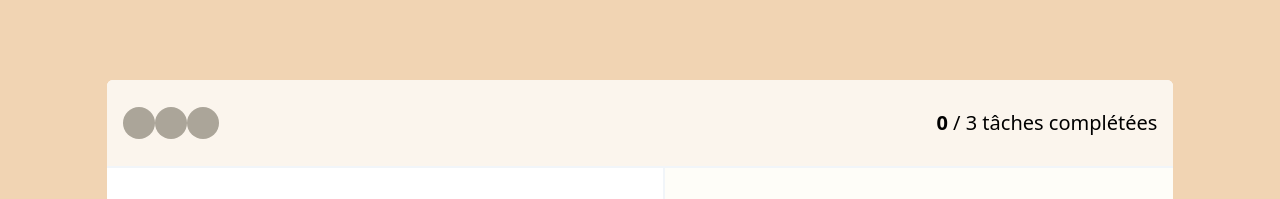
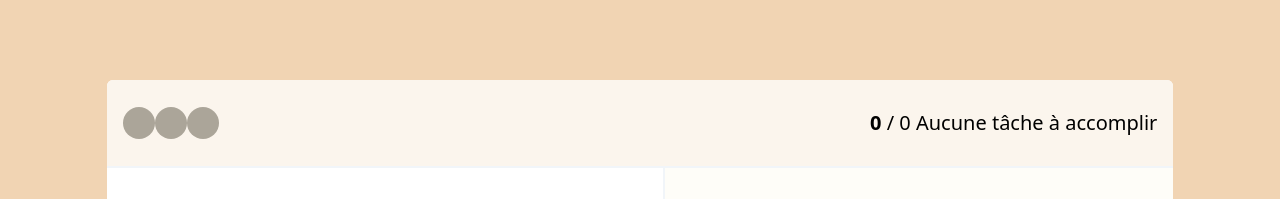
Before and after one commit to jpkamdem/new-todo-app, a React (Vite) app: page / in a window 1280 px wide. Shown: the top 199 px of the page. Built offline with nearby package versions, Linux system fonts and the light colour scheme.

Commit message:
suppression (pas complète), modification header

```diff
--- a/src/components/Dashboard.tsx
+++ b/src/components/Dashboard.tsx
@@ -19,10 +19,10 @@ export default function Dashboard() {
   return (
     <main className="bg-white w-5/6 h-[80dvh] rounded-t-md">
       <div className="flex flex-col h-full">
-        <Header />
+        <Header todos={todos} />
         <section className="grid grid-cols-main h-full min-w-full">
           <div className="border-r-2 border-r-slate-100 overflow-y-scroll overflow-x-hidden">
-            <Todo todos={todos} setTodos={setTodos} setTodo={setTodo} />
+            <Todo todos={todos} setTodos={setTodos} />
           </div>
           <div className="bg-search-field-color p-8">
             <SearchField
--- a/src/components/Header.tsx
+++ b/src/components/Header.tsx
@@ -1,4 +1,6 @@
-export default function Header() {
+import { TodoType } from "./Dashboard";
+
+export default function Header({ todos }: { todos: TodoType[] }) {
   return (
     <header className="bg-header-color p-4 flex items-center justify-between rounded-t-md rounded-b-none border-b-2 h-24 border-b-slate-100">
       <section className="inline-flex justify-evenly w-[12dvh]">
@@ -7,7 +9,10 @@ export default function Header() {
         <div className="rounded-3xl bg-btn-color w-8 h-8"></div>
       </section>
       <span className="text-xl">
-        <span className="font-bold">0</span> / 3 tâches complétées
+        <span className="font-bold">0</span> /{" "}
+        {todos.length <= 0
+          ? "0 Aucune tâche à accomplir"
+          : `${todos.length} tâche${todos.length > 1 ? "s" : ""} à accomplir`}
       </span>
     </header>
   );
--- a/src/components/Todo.tsx
+++ b/src/components/Todo.tsx
@@ -6,11 +6,16 @@ export type TodoProps = {
   setTodo: React.Dispatch<React.SetStateAction<TodoType>>;
 };
 
-export default function Todo({ todos, setTodos, setTodo }: TodoProps) {
-  return <TodoList todos={todos} setTodos={setTodos} setTodo={setTodo} />;
+export type TodoListProps = {
+  todos: TodoType[];
+  setTodos: React.Dispatch<React.SetStateAction<TodoType[]>>;
+};
+
+export default function Todo({ todos, setTodos }: TodoListProps) {
+  return <TodoList todos={todos} setTodos={setTodos} />;
 }
 
-function TodoList({ todos, setTodos, setTodo }: TodoProps) {
+function TodoList({ todos, setTodos }: TodoListProps) {
   return (
     <ul>
       {todos.map((todoItem, index) => (
@@ -19,6 +24,7 @@ function TodoList({ todos, setTodos, setTodo }: TodoProps) {
           index={index}
           key={index}
           setTodos={setTodos}
+          todos={todos}
         />
       ))}
     </ul>
@@ -29,10 +35,12 @@ function TodoItem({
   todoItem,
   index,
   setTodos,
+  todos,
 }: {
   todoItem: TodoType;
   index: number;
   setTodos: React.Dispatch<React.SetStateAction<TodoType[]>>;
+  todos: TodoType[];
 }) {
   function handleChangeDone(index: number) {
     setTodos((prev) =>
@@ -40,6 +48,10 @@ function TodoItem({
         i === index ? { ...todo, isDone: !todo.isDone } : todo
       )
     );
+  }
+
+  function removeItem(item: TodoType) {
+    setTodos(todos.filter((todo) => todo.name !== item.name));
   }
 
   return (
@@ -52,7 +64,12 @@ function TodoItem({
           >
             {todoItem.name}
           </span>
-          <button className="relative right-8">❌</button>
+          <button
+            onClick={() => removeItem(todoItem)}
+            className="relative right-8"
+          >
+            ❌
+          </button>
         </div>
       </li>
     </>
```
